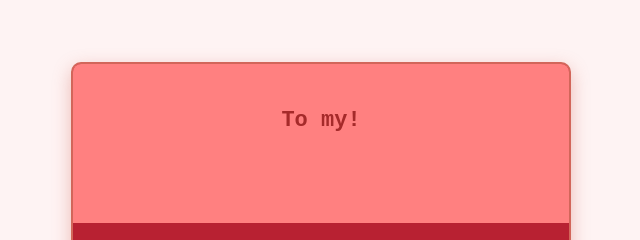
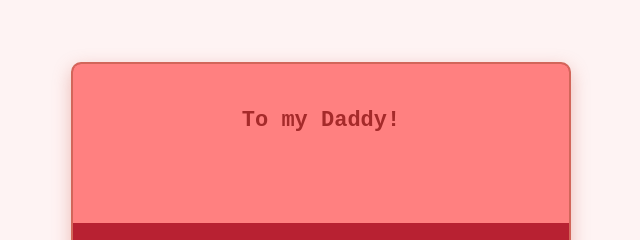
Before and after one commit to Eraudita/eraudita.github.io, a plain HTML site: page docs/index.html in a window 1280 px wide. Shown: the part 141-381 px from the top of the page, 319-959 px from the left. Drawn offline with Linux system fonts and the light colour scheme.

Commit message:
Update index.html

```diff
--- a/docs/index.html
+++ b/docs/index.html
@@ -134,7 +134,7 @@
 
   <div class="envelope-container">
     <div class="envelope">
-      <div class="flap"><div class="foryou">To my!</div></div>
+      <div class="flap"><div class="foryou">To my Daddy!</div></div>
       <div class="message">
         To my love! 💖 <br><br>
         In this day, I just wanted to take a moment to thank you for being in my life.Your love,support and kindness mean the world to me. You’ve brought so much joy,love and light into my life you make everything better just by being you.<br>
@@ -143,6 +143,7 @@
         Happy Birthday my love ,Thank you for loving me,for standing by me and for being the incredible person you are. I’m so proud to call you mine and I’ll always be here to lift you up, just as you’ve done for me.Here’s to your bright future and to the beautiful life we’re building together.<br>
         With all my love<br>
         UrLovelyGirl 💖<br><br>
+         كنبغيييك
       </div>
     </div>
   </div>
```
